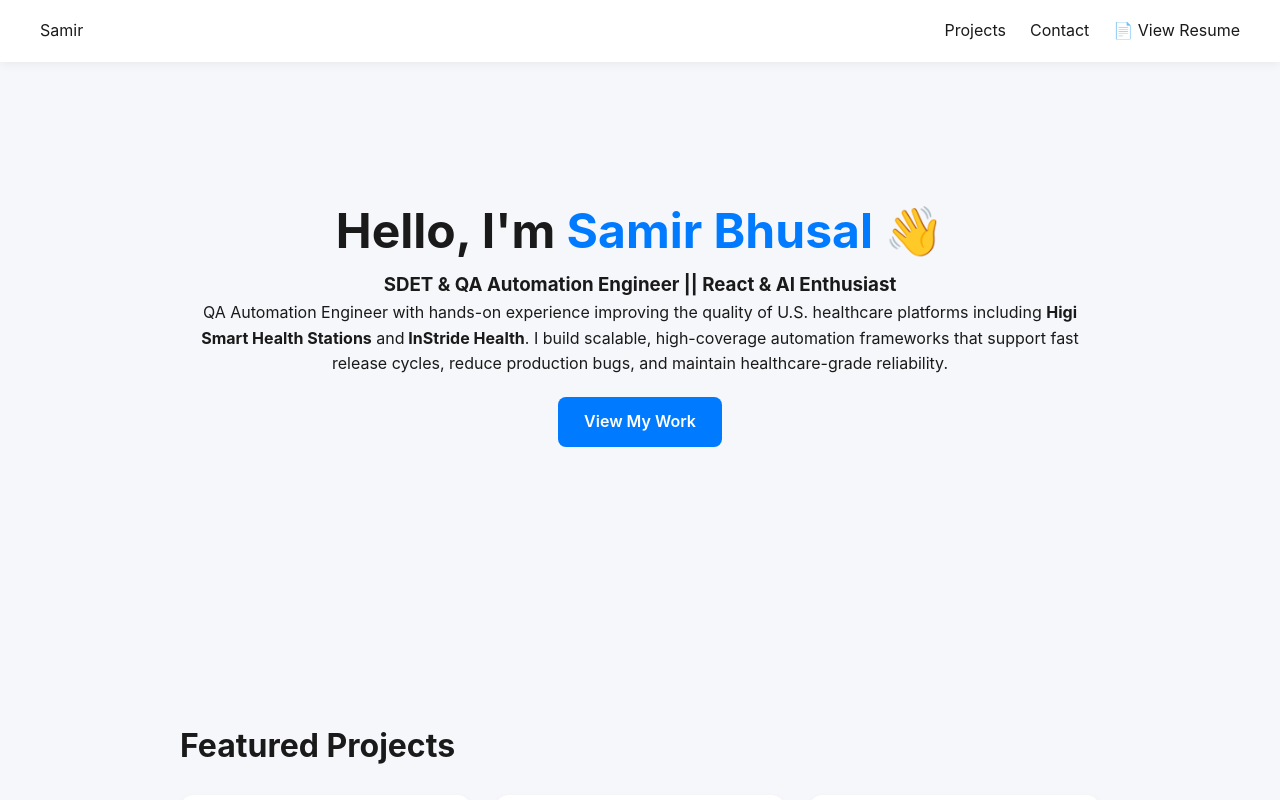
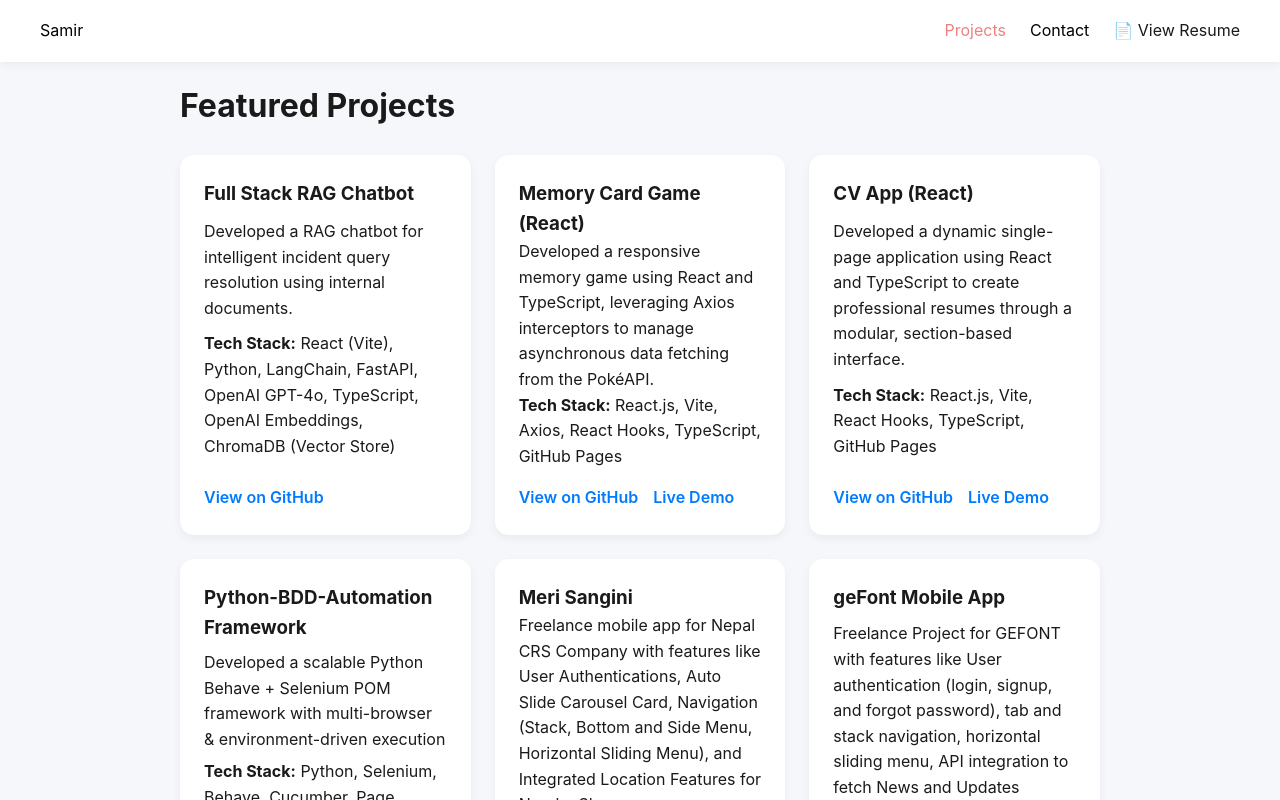
Before and after one commit to samirbhusal/personal-website, a React (Vite) app: page /projects in a window 1280 px wide. Shown: the top 800 px of the page. Built offline with nearby package versions, Linux system fonts and the light colour scheme.

Commit message:
refactor(navigation): react-router added and project data updates (#1)

```diff
--- a/package.json
+++ b/package.json
@@ -11,7 +11,9 @@
   },
   "dependencies": {
     "react": "^19.2.0",
-    "react-dom": "^19.2.0"
+    "react-dom": "^19.2.0",
+    "react-router": "^7.11.0",
+    "react-router-dom": "^7.11.0"
   },
   "devDependencies": {
     "@eslint/js": "^9.39.1",
--- a/src/App.jsx
+++ b/src/App.jsx
@@ -7,12 +7,13 @@ import Contact from "./components/Contact";
 export default function App() {
   return (
     <>
+
       <Navbar />
       <Hero />
       <Projects />
       <Contact />
 
-      <footer>© 2025 Samir — Built with ❤️ using React & Vite</footer>
+
     </>
   );
 }
--- a/src/components/Hero.jsx
+++ b/src/components/Hero.jsx
@@ -1,3 +1,5 @@
+import { NavLink } from "react-router-dom";
+
 export default function Hero() {
   return (
     <section className="hero">
@@ -16,9 +18,9 @@ export default function Hero() {
         production bugs, and maintain healthcare-grade reliability.
       </p>
 
-      <a href="#projects" className="btn-primary">
+      <NavLink to="/projects" className="btn-primary">
         View My Work
-      </a>
+      </NavLink>
     </section>
   );
 }
--- /dev/null
+++ b/src/components/MainLayOut.jsx
@@ -0,0 +1,18 @@
+import { Outlet, ScrollRestoration } from "react-router";
+import Navbar from "./Navbar";
+
+export default function MainLayOut() {
+  return (
+    <>
+      <ScrollRestoration />
+
+      <Navbar />
+
+      <main>
+        <Outlet />
+      </main>
+
+      <footer>© 2025 Samir — Built with ❤️ using React & Vite</footer>
+    </>
+  );
+}
--- a/src/components/Navbar.jsx
+++ b/src/components/Navbar.jsx
@@ -1,16 +1,39 @@
+import { NavLink } from "react-router-dom";
+
 export default function Navbar() {
   return (
     <nav>
-      <a href="#" className="logo">
+      <NavLink
+        to="/"
+        className="logo"
+        style={({ isActive }) => ({
+          color: isActive ? "#F08080" : "black",
+        })}
+      >
         Samir
-      </a>
+      </NavLink>
 
       <ul>
         <li>
-          <a href="#projects">Projects</a>
+          <NavLink
+            to="/projects"
+            style={({ isActive }) => ({
+              color: isActive ? "#F08080" : "black",
+            })}
+          >
+            Projects
+          </NavLink>
         </li>
         <li>
-          <a href="#contact">Contact</a>
+          <NavLink
+            to="/contact"
+            style={({ isActive }) => ({
+              color: isActive ? "#F08080" : "black",
+            })}
+          >
+            Contact
+          </NavLink>
+          {/* <a href="#contact">Contact</a> */}
         </li>
         <li>
           <a
--- a/src/data/projectData.js
+++ b/src/data/projectData.js
@@ -1,10 +1,19 @@
 export const projectsData = [
   {
-    title: "RAG LLM Chatbot",
+    title: "Full Stack RAG Chatbot",
     description:
       "Developed a RAG chatbot for intelligent incident query resolution using internal documents.",
-    tags: ["Python", "LangChain", "Streamlit", "OpenAI", "RAG", "AI / LLM"],
-    github: "https://github.com/samirbhusal/ask-the-doc-app",
+    tags: [
+      "React (Vite)",
+      "Python",
+      "LangChain",
+      "FastAPI",
+      "OpenAI GPT-4o",
+      "TypeScript",
+      "OpenAI Embeddings",
+      "ChromaDB (Vector Store)",
+    ],
+    github: "https://github.com/samirbhusal/fullstack-rag-app",
     demo: "", // leave empty if no demo
     linkName: "View on GitHub",
   },
--- a/src/main.jsx
+++ b/src/main.jsx
@@ -2,9 +2,33 @@ import React from "react";
 import ReactDOM from "react-dom/client";
 import App from "./App.jsx";
 import "./index.css";
+import { createBrowserRouter, RouterProvider } from "react-router";
+import Projects from "./components/Projects.jsx";
+import MainLayOut from "./components/MainLayOut.jsx";
+import Contact from "./components/Contact.jsx";
+
+const router = createBrowserRouter([
+  {
+    element: <MainLayOut />,
+    children: [
+      {
+        path: "/",
+        element: <App />,
+      },
+      {
+        path: "/projects",
+        element: <Projects />,
+      },
+      {
+        path: "/contact",
+        element: <Contact />,
+      },
+    ],
+  },
+]);
 
 ReactDOM.createRoot(document.getElementById("root")).render(
   <React.StrictMode>
-    <App />
+    <RouterProvider router={router} />
   </React.StrictMode>
 );
```
Also changed, not shown: src/components/Projects.jsx (indentation only), 2 other files (tests, documents, lock files or other folders).
